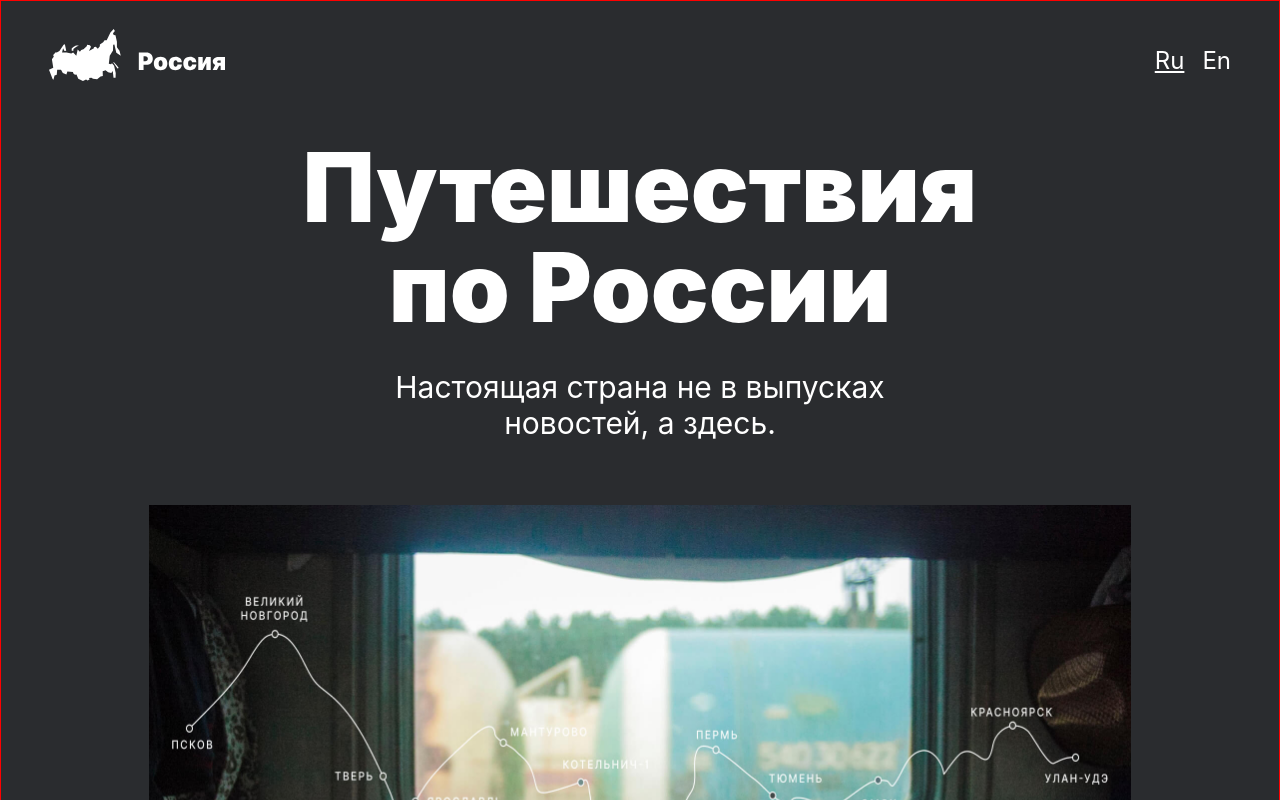
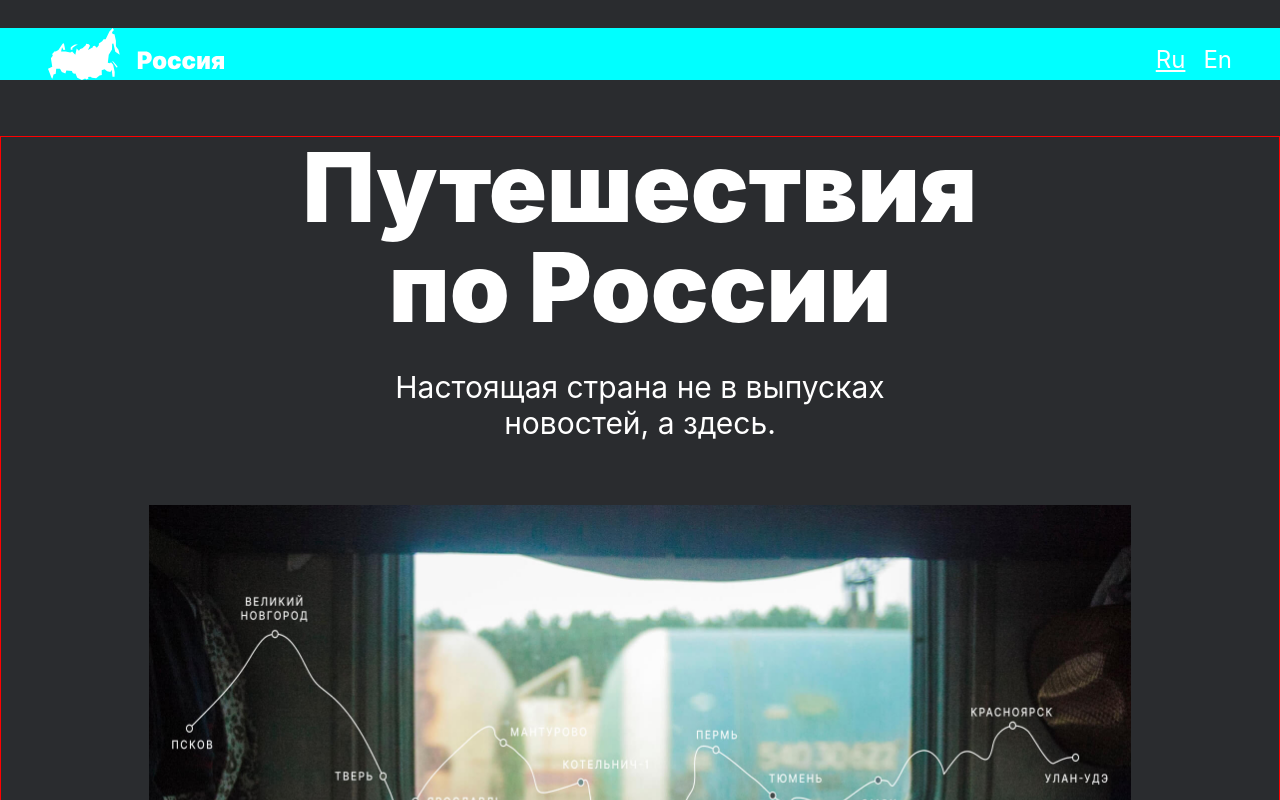
Before and after one commit to vitklassen/russian-travel, a plain HTML site: page index.html in a window 1280 px wide. Shown: the top 800 px of the page. Drawn offline with Linux system fonts and the light colour scheme.

Commit message:
two-blocks

```diff
--- a/blocks/header/header.css
+++ b/blocks/header/header.css
@@ -1,20 +1,30 @@
-.header{
-    max-width: 1184px;
+.header {
     display: flex;
     justify-content: space-between;
-    margin: 28px 48px 56px 48px;
+    margin-top: 28px;
+    margin-bottom: 56px;
+    background-color: aqua;
 }
-.logo{
+.header__container {
+    max-width: 1280px;
+    margin-left: auto;
+    margin-right: auto;
+    padding: 0 48px;
+}
+.logo {
     max-width: 176px;
     max-height: 52px;
     margin: 0;
 }
-.header__lang-links{
+.header__lang-links {
     display: flex;
     justify-content: space-between;
 }
-.header__lang-link{
+.header__lang-link {
     margin: 0;
+    padding: 0;
+    padding-left: 0;
+    padding-right: 0;
     padding-top: 18px;
     padding-bottom: 6px;
     font-family: 'Inter';
@@ -24,9 +34,9 @@
     line-height: 28px;
     color: #FFFFFF;
 }
-.header__lang-link_language_ru{
+.header__lang-link_language_ru {
     padding-right: 18px;
 }
-.header__lang-link_language_en{
+.header__lang-link_language_en {
     text-decoration: none;
 }
--- a/blocks/lead/lead.css
+++ b/blocks/lead/lead.css
@@ -1,11 +1,17 @@
-.lead{
-    max-width: 984px;
-    max-height: 1005px;
-    margin: 0px 148px 92px 148px;
+.lead {
+    margin-top: 0;
+    margin-bottom: 92px;
     display: flex;
     flex-direction: column;
 }
-.lead__title{
+.lead__container {
+    max-width: 1280px;
+    margin-left: auto;
+    margin-right: auto;
+    padding: 0 148px;
+    border: 1px solid red;
+}
+.lead__title {
     max-width: 720px;
     max-height: 200px;
     margin: 0px 132px 32px 132px;
@@ -17,7 +23,7 @@
     letter-spacing: 0em;
     text-align: center;
 }
-.lead__subtitle{
+.lead__subtitle {
     /*max-width: 640px;
     max-height: 72px;*/
     color: #FFFFFF;
@@ -29,12 +35,12 @@
     letter-spacing: 0em;
     text-align: center;
 }
-.lead__lead-polka{
+.lead__lead-polka {
     width: 100%;
     max-height: 615px;
     margin: 0;
 }
-.lead__caption{
+.lead__caption {
     margin: 8px 0px 0px 0px;
     color: #FFFFFF;
     font-family: 'Inter';
--- a/blocks/page/page.css
+++ b/blocks/page/page.css
@@ -1,6 +1,3 @@
 .page{
-    /*max-width: 1280px;*/
-    margin: 0 auto;
     background-color: #2A2C2F;
-    border: 1px solid red;
 }
--- a/index.html
+++ b/index.html
@@ -7,7 +7,7 @@
   <title>Путешествия по России</title>
 </head>
 <body class="page">
-    <header class="header">
+    <header class="header header__container">
         <img src="./images/logo/header-logo.svg" class="logo" alt="Логотип">
         <div class="header__lang-links">
             <a href="#" class="header__lang-link header__lang-link_language_ru">Ru</a>
@@ -15,7 +15,7 @@
         </div>
     </header>
     <main class="content">
-        <section class="lead">
+        <section class="lead lead__container">
             <h1 class="lead__title">Путешествия по России</h1>
             <p class="lead__subtitle">Настоящая страна не в выпусках новостей, а здесь.</p>
             <img src="./images/lead/lead-polka.jpg" class="lead__lead-polka" alt="Карта путешествия">
```
